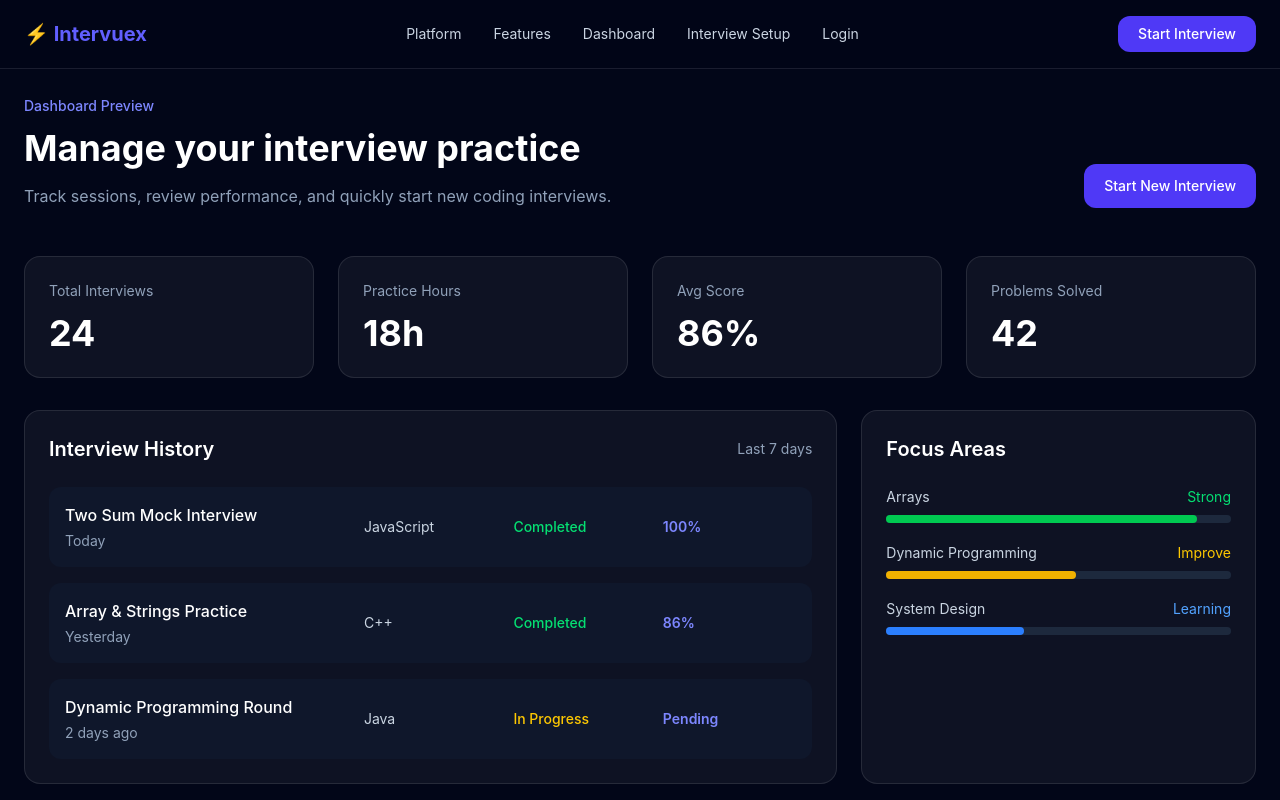
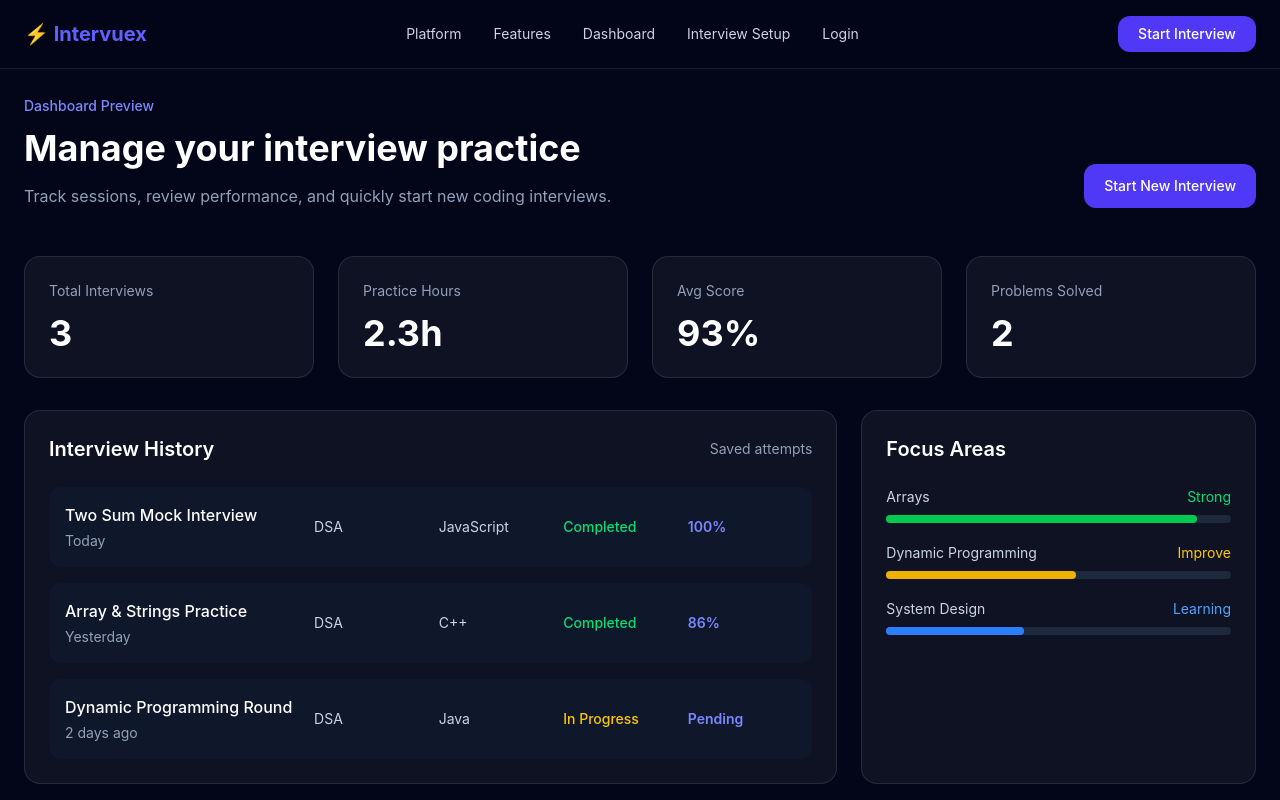
Before and after one commit to Abhirajverma12/intervuex, a React (Vite) app: page /dashboard in a window 1280 px wide. Shown: the top 800 px of the page. Built offline with nearby package versions, Linux system fonts and the light colour scheme.

Commit message:
Add attempt details page

```diff
--- a/src/App.jsx
+++ b/src/App.jsx
@@ -9,6 +9,7 @@ import Signup from "./components/Signup";
 import Landing from "./pages/Landing";
 import InterviewRoom from "./pages/InterviewRoom";
 import InterviewSetup from "./pages/InterviewSetup";
+import AttemptDetails from "./pages/AttemptDetails";
 
 function App() {
   return (
@@ -20,8 +21,9 @@ function App() {
         <Route path="/dashboard" element={<Dashboard />} />
         <Route path="/login" element={<Login />} />
         <Route path="/signup" element={<Signup />} />
+        <Route path="/interview-setup" element={<InterviewSetup />} />
         <Route path="/interview-room" element={<InterviewRoom />} />
-        <Route path="/interview-setup" element={<InterviewSetup />} />
+        <Route path="/attempt-details" element={<AttemptDetails />} />
       </Routes>
 
       <Footer />
--- a/src/components/Dashboard.jsx
+++ b/src/components/Dashboard.jsx
@@ -1,8 +1,10 @@
+import { useState } from "react";
 import { Link } from "react-router-dom";
 
-const interviewHistory = [
+const defaultInterviewHistory = [
   {
     title: "Two Sum Mock Interview",
+    category: "DSA",
     language: "JavaScript",
     score: "100%",
     status: "Completed",
@@ -10,6 +12,7 @@ const interviewHistory = [
   },
   {
     title: "Array & Strings Practice",
+    category: "DSA",
     language: "C++",
     score: "86%",
     status: "Completed",
@@ -17,6 +20,7 @@ const interviewHistory = [
   },
   {
     title: "Dynamic Programming Round",
+    category: "DSA",
     language: "Java",
     score: "Pending",
     status: "In Progress",
@@ -25,6 +29,31 @@ const interviewHistory = [
 ];
 
 function Dashboard() {
+  const [interviewHistory] = useState(() => {
+    const savedResults = JSON.parse(
+      localStorage.getItem("interviewResults") || "[]"
+    );
+
+    return savedResults.length > 0 ? savedResults : defaultInterviewHistory;
+  });
+
+  const completedInterviews = interviewHistory.filter(
+    (item) => item.status === "Completed"
+  );
+
+  const averageScore =
+    completedInterviews.length > 0
+      ? Math.round(
+          completedInterviews.reduce(
+            (sum, item) =>
+              sum + parseInt(item.score?.replace("%", "") || "0"),
+            0
+          ) / completedInterviews.length
+        )
+      : 0;
+
+  const practiceHours = (interviewHistory.length * 0.75).toFixed(1);
+
   return (
     <section className="bg-slate-950 px-6 py-24 text-white">
       <div className="mx-auto max-w-7xl">
@@ -55,22 +84,26 @@ function Dashboard() {
         <div className="mt-12 grid gap-6 md:grid-cols-4">
           <div className="rounded-2xl border border-white/10 bg-white/5 p-6">
             <p className="text-sm text-slate-400">Total Interviews</p>
-            <h3 className="mt-3 text-4xl font-bold">24</h3>
+            <h3 className="mt-3 text-4xl font-bold">
+              {interviewHistory.length}
+            </h3>
           </div>
 
           <div className="rounded-2xl border border-white/10 bg-white/5 p-6">
             <p className="text-sm text-slate-400">Practice Hours</p>
-            <h3 className="mt-3 text-4xl font-bold">18h</h3>
+            <h3 className="mt-3 text-4xl font-bold">{practiceHours}h</h3>
           </div>
 
           <div className="rounded-2xl border border-white/10 bg-white/5 p-6">
             <p className="text-sm text-slate-400">Avg Score</p>
-            <h3 className="mt-3 text-4xl font-bold">86%</h3>
+            <h3 className="mt-3 text-4xl font-bold">{averageScore}%</h3>
           </div>
 
           <div className="rounded-2xl border border-white/10 bg-white/5 p-6">
             <p className="text-sm text-slate-400">Problems Solved</p>
-            <h3 className="mt-3 text-4xl font-bold">42</h3>
+            <h3 className="mt-3 text-4xl font-bold">
+              {completedInterviews.length}
+            </h3>
           </div>
         </div>
 
@@ -78,19 +111,24 @@ function Dashboard() {
           <div className="rounded-2xl border border-white/10 bg-white/5 p-6 lg:col-span-2">
             <div className="flex items-center justify-between">
               <h3 className="text-xl font-semibold">Interview History</h3>
-              <span className="text-sm text-slate-400">Last 7 days</span>
+              <span className="text-sm text-slate-400">Saved attempts</span>
             </div>
 
             <div className="mt-6 space-y-4">
               {interviewHistory.map((item, index) => (
-                <div
-                  key={index}
-                  className="grid gap-4 rounded-xl bg-slate-900 p-4 md:grid-cols-5 md:items-center"
+                <Link
+                    to={`/attempt-details?index=${index}`}
+                    key={index}
+                    className="grid gap-4 rounded-xl bg-slate-900 p-4 transition hover:bg-slate-800 md:grid-cols-6 md:items-center"
                 >
                   <div className="md:col-span-2">
                     <p className="font-medium text-white">{item.title}</p>
                     <p className="mt-1 text-sm text-slate-400">{item.date}</p>
                   </div>
+
+                  <p className="text-sm text-slate-300">
+                    {item.category || "DSA"}
+                  </p>
 
                   <p className="text-sm text-slate-300">{item.language}</p>
 
@@ -107,7 +145,7 @@ function Dashboard() {
                   <p className="text-sm font-semibold text-indigo-400">
                     {item.score}
                   </p>
-                </div>
+                </Link>
               ))}
             </div>
           </div>
--- /dev/null
+++ b/src/pages/AttemptDetails.jsx
@@ -0,0 +1,137 @@
+import { Link, useSearchParams } from "react-router-dom";
+
+function AttemptDetails() {
+  const [searchParams] = useSearchParams();
+  const index = Number(searchParams.get("index") || 0);
+
+  const interviewResults = JSON.parse(
+    localStorage.getItem("interviewResults") || "[]"
+  );
+
+  const attempt = interviewResults[index];
+
+  if (!attempt) {
+    return (
+      <section className="min-h-screen bg-slate-950 px-6 py-24 text-white">
+        <div className="mx-auto max-w-5xl">
+          <Link
+            to="/dashboard"
+            className="text-sm font-medium text-indigo-400 hover:text-indigo-300"
+          >
+            ← Back to Dashboard
+          </Link>
+
+          <div className="mt-8 rounded-2xl border border-white/10 bg-white/5 p-6">
+            <h1 className="text-3xl font-bold">Attempt not found</h1>
+            <p className="mt-3 text-slate-400">
+              This attempt is not available. Please go back to dashboard.
+            </p>
+          </div>
+        </div>
+      </section>
+    );
+  }
+
+  return (
+    <section className="min-h-screen bg-slate-950 px-6 py-24 text-white">
+      <div className="mx-auto max-w-5xl">
+        <Link
+          to="/dashboard"
+          className="text-sm font-medium text-indigo-400 hover:text-indigo-300"
+        >
+          ← Back to Dashboard
+        </Link>
+
+        <div className="mt-8 rounded-2xl border border-white/10 bg-white/5 p-6">
+          <p className="text-sm font-medium text-indigo-400">
+            Attempt Details
+          </p>
+
+          <h1 className="mt-3 text-4xl font-bold">{attempt.title}</h1>
+
+          <p className="mt-4 text-slate-400">
+            Review your interview score, language, runtime, memory, and
+            feedback.
+          </p>
+
+          <div className="mt-8 grid gap-4 md:grid-cols-2">
+            <div className="rounded-xl bg-slate-900 p-4">
+              <p className="text-sm text-slate-400">Category</p>
+              <p className="mt-1 text-lg font-semibold">{attempt.category}</p>
+            </div>
+
+            <div className="rounded-xl bg-slate-900 p-4">
+              <p className="text-sm text-slate-400">Language</p>
+              <p className="mt-1 text-lg font-semibold">{attempt.language}</p>
+            </div>
+
+            <div className="rounded-xl bg-slate-900 p-4">
+              <p className="text-sm text-slate-400">Score</p>
+              <p className="mt-1 text-lg font-semibold text-green-400">
+                {attempt.score}
+              </p>
+            </div>
+
+            <div className="rounded-xl bg-slate-900 p-4">
+              <p className="text-sm text-slate-400">Status</p>
+              <p className="mt-1 text-lg font-semibold text-green-400">
+                {attempt.status}
+              </p>
+            </div>
+
+            <div className="rounded-xl bg-slate-900 p-4">
+              <p className="text-sm text-slate-400">Runtime</p>
+              <p className="mt-1 text-lg font-semibold">{attempt.runtime}</p>
+            </div>
+
+            <div className="rounded-xl bg-slate-900 p-4">
+              <p className="text-sm text-slate-400">Memory</p>
+              <p className="mt-1 text-lg font-semibold">{attempt.memory}</p>
+            </div>
+
+            <div className="rounded-xl bg-slate-900 p-4 md:col-span-2">
+              <p className="text-sm text-slate-400">Date</p>
+              <p className="mt-1 text-lg font-semibold">{attempt.date}</p>
+            </div>
+          </div>
+        </div>
+
+        <div className="mt-6 rounded-2xl border border-purple-500/20 bg-purple-500/5 p-6">
+          <div className="flex items-center justify-between">
+            <h2 className="text-xl font-semibold text-purple-300">
+              AI Feedback Summary
+            </h2>
+
+            <span className="rounded-full bg-purple-500/10 px-3 py-1 text-sm text-purple-300">
+              Rating 8.5/10
+            </span>
+          </div>
+
+          <div className="mt-5 grid gap-5 md:grid-cols-2">
+            <div>
+              <p className="text-sm font-medium text-green-400">Strengths</p>
+              <ul className="mt-3 space-y-2 text-sm text-slate-300">
+                <li>✓ Good understanding of the problem.</li>
+                <li>✓ Solution approach is clear.</li>
+                <li>✓ Submission completed successfully.</li>
+              </ul>
+            </div>
+
+            <div>
+              <p className="text-sm font-medium text-yellow-400">
+                Areas to Improve
+              </p>
+              <ul className="mt-3 space-y-2 text-sm text-slate-300">
+                <li>⚠ Explain edge cases better.</li>
+                <li>⚠ Mention time and space complexity.</li>
+                <li>⚠ Improve final explanation structure.</li>
+              </ul>
+            </div>
+          </div>
+        </div>
+      </div>
+    </section>
+  );
+}
+
+export default AttemptDetails;
```
